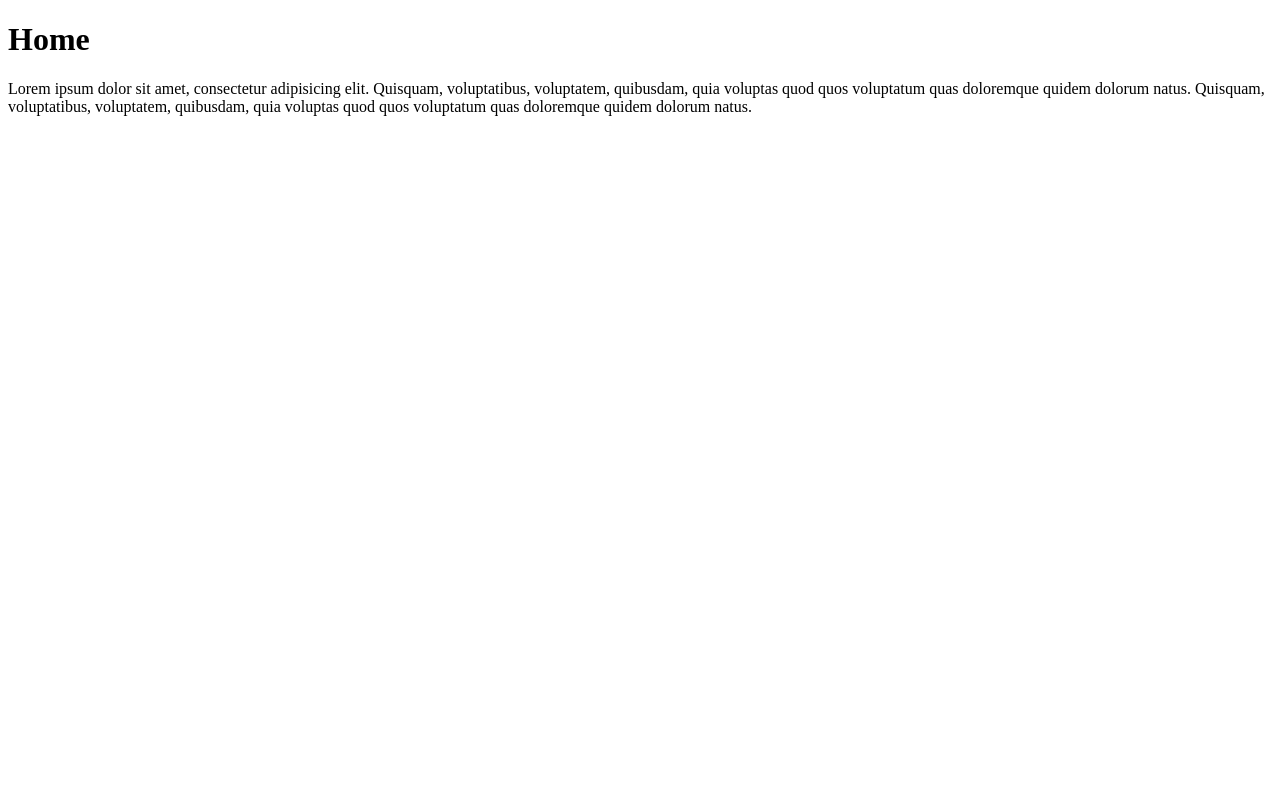
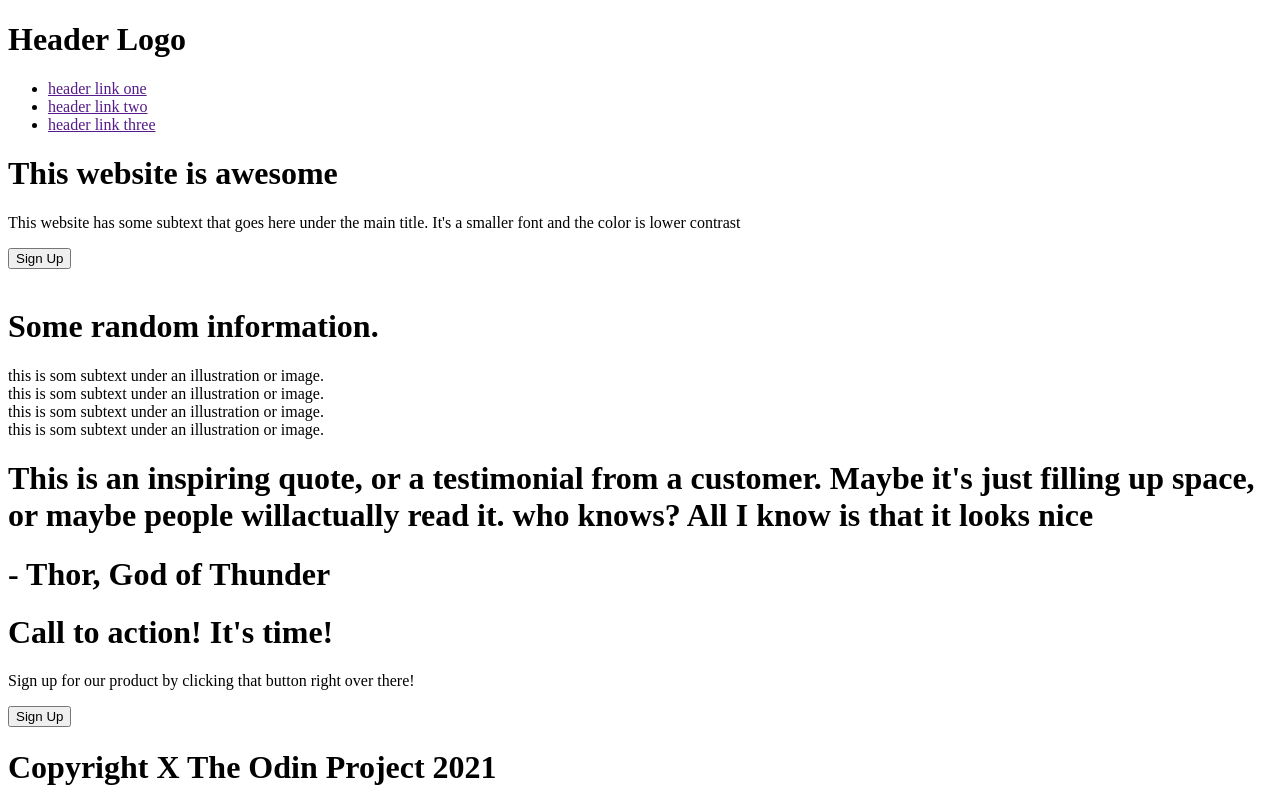
Before and after one commit to ActActAct/First-Website, a plain HTML site: page index.html in a window 1280 px wide. Drawn offline with Linux system fonts and the light colour scheme.

Commit message:
Html of the page
Separated the page into 5 sections: header, layer1, layer2, layer3,
footer

Split layer1 into text and image

Made layer2 into two flex-items in flex object. The text is one and the
items are another

Class="items" comprises of both the box and the text

Todo: Refine the use of <h1> tags

```diff
--- a/index.html
+++ b/index.html
@@ -4,13 +4,78 @@
     <meta charset="UTF-8">
     <title>Home</title>
 </head>
+
 <body>
-    <div class="container">
-        <div class="row">
-            <div class="col-md-12">
-                <h1>Home</h1>
-                <p>Lorem ipsum dolor sit amet, consectetur adipisicing elit. Quisquam, voluptatibus, voluptatem, quibusdam, quia voluptas quod quos voluptatum quas doloremque quidem dolorum natus. Quisquam, voluptatibus, voluptatem, quibusdam, quia voluptas quod quos voluptatum quas doloremque quidem dolorum natus.</p>
+
+    <div class = "header">
+        <h1> Header Logo </h1>
+        <ul>
+            <li> <a href = ""> header link one </a> </li>
+            <li> <a href = ""> header link two </a> </li>
+            <li> <a href = ""> header link three </a> </li>
+        </ul>
+    </div>
+
+    <div class = "first-layer">
+        <div class = "left">
+            <h1> This website is awesome </h1>
+            <p> This website has some subtext that goes here under the main title.
+                It's a smaller font and the color is lower contrast </p>
+            <button> Sign Up </button>
+        </div>
+
+        <div class = "right">
+            <img src = "">
+        </div>
+    </div>
+
+    <div class = "second-layer">
+        <h1> Some random information. </h1>
+
+        <div class = "container">
+            <div class = "item">
+                <div class = "box"> </div>
+                <div class = "box-text"> this is som subtext under an illustration or image. </div>
+            </div>
+            <div class = "item">
+                <div class = "box"> </div>
+                <div class = "box-text"> this is som subtext under an illustration or image. </div>
+            </div>
+            <div class = "item">
+                <div class = "box"> </div>
+                <div class = "box-text"> this is som subtext under an illustration or image. </div>
+            </div>
+            <div class = "item">
+                <div class = "box"> </div>
+                <div class = "box-text"> this is som subtext under an illustration or image. </div>
             </div>
         </div>
     </div>
+
+    <div class = "third-layer">
+        <h1> This is an inspiring quote, or a testimonial from a customer.
+            Maybe it's just filling up space, or maybe people willactually read it.
+            who knows? All I know is that it looks nice
+        </h1>
+        <h1>
+            - Thor, God of Thunder
+        </h1>
+    </div>
+
+    <div class = "fourth-layer">
+        <div class = "small box">
+            <div class = "text">
+                <h1> Call to action! It's time!</h1>
+                <p> Sign up for our product by clicking that button right over there!</p>
+            </div>
+
+            <div class = "button">
+                <button> Sign Up </button>
+            </div>
+        </div>
+    </div>
+
+    <div class = "footer">
+        <h1> Copyright X The Odin Project 2021 </h1>
+    </div>
 </html>
```
